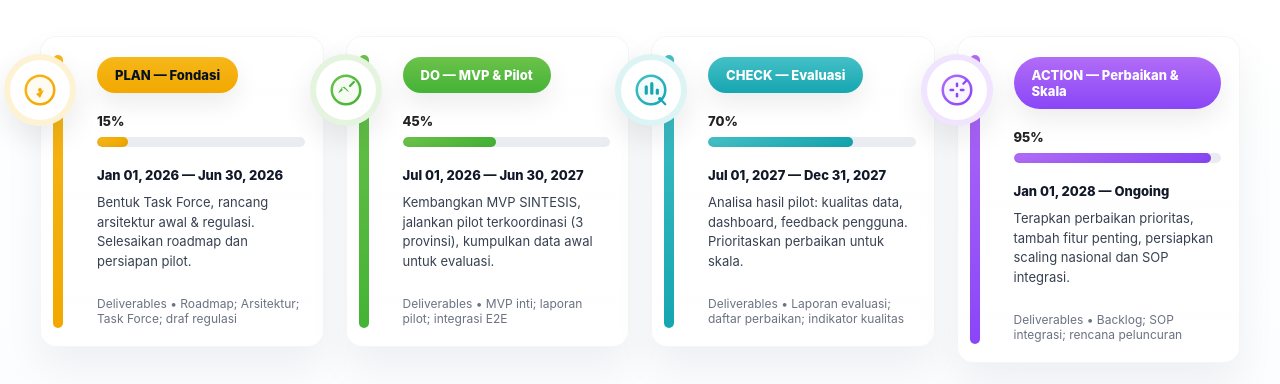
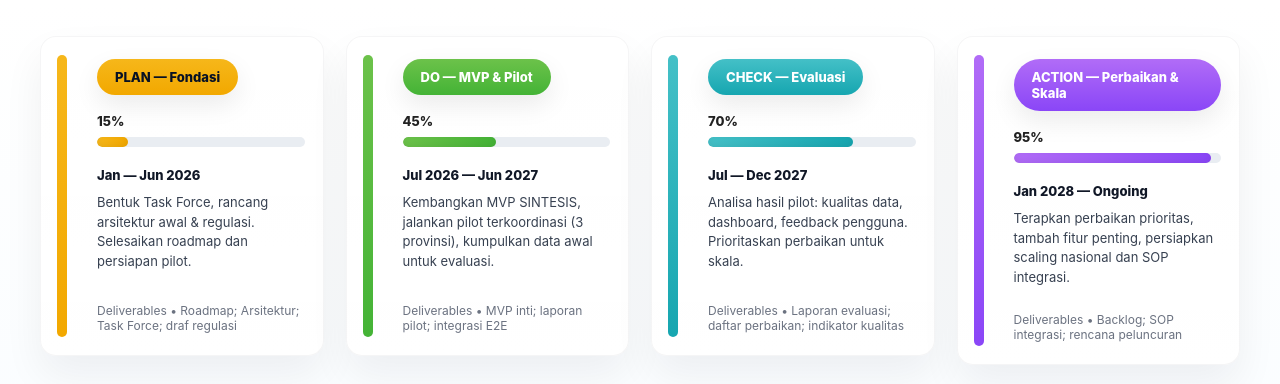
Before and after one commit to welved-z/INFOGRAFIS-ROADMAP-SINTESIS-PDCA, a plain HTML site: page index.html in a window 1280 px wide. Drawn offline with Linux system fonts and the light colour scheme.

Commit message:
Update index.html

```diff
--- a/index.html
+++ b/index.html
@@ -3,7 +3,7 @@
 <head>
   <meta charset="utf-8" />
   <meta name="viewport" content="width=device-width,initial-scale=1" />
-  <title>Cards Only — Timeline SINTESIS</title>
+  <title>Kartu Timeline — SINTESIS (cards only)</title>
   <style>
     :root{
       --w:1200px;
@@ -14,8 +14,9 @@
       --accent-width:10px;
       --card-padding-left:56px;
       --gap:22px;
-      --font: "Inter",system-ui,-apple-system,"Segoe UI",Roboto,Arial;
+      --font: "Inter", system-ui, -apple-system, "Segoe UI", Roboto, Arial;
     }
+
     *{box-sizing:border-box}
     html,body{height:100%}
     body{
@@ -32,7 +33,7 @@
 
     .wrap{ width:var(--w); max-width:100%; }
 
-    /* STAGES: only cards + icons (no top timeline / month labels) */
+    /* STAGES: only cards (no icons, no timeline above) */
     .stages{
       display:grid;
       grid-template-columns:repeat(4,1fr);
@@ -40,51 +41,39 @@
       align-items:start;
     }
 
+    /* each stage wrapper becomes a flex column so cards can stretch equally */
     .stage{
-      position:relative;
+      display:flex;
+      flex-direction:column;
+      align-items:stretch;
     }
 
+    /* card stretches to fill the stage so all cards have the same height */
     .card{
       position:relative;
       background:linear-gradient(180deg, rgba(255,255,255,0.99), rgba(255,255,255,1));
       border-radius:var(--card-radius);
       box-shadow:var(--shadow);
-      padding:20px 18px;
+      padding:22px 18px;
       padding-left: var(--card-padding-left);
-      min-height:260px;
       border:1px solid rgba(12,20,30,0.04);
       display:flex;
       flex-direction:column;
+      height:100%;
+      min-height:320px; /* ensures visible, equal cards on larger screens */
       overflow:visible;
     }
 
-    /* vertical accent bar (inside card, at left edge) */
+    /* vertical colored accent inside card */
     .card::before{
       content:"";
       position:absolute;
-      left:12px;
+      left:16px;
       top:18px;
       bottom:18px;
       width:var(--accent-width);
       border-radius:10px;
       background:#ddd;
-    }
-
-    /* floating icon circle (overlaps left of card) */
-    .icon{
-      position:absolute;
-      left:-36px;
-      top:18px;
-      width:72px;
-      height:72px;
-      border-radius:50%;
-      display:flex;
-      align-items:center;
-      justify-content:center;
-      box-shadow:0 12px 30px rgba(10,20,40,0.09);
-      background:#fff;
-      z-index:5;
-      border:6px solid rgba(255,255,255,0.6);
     }
 
     /* pill title */
@@ -97,10 +86,10 @@
       font-size:13px;
       box-shadow:0 10px 26px rgba(0,0,0,0.08);
       align-self:flex-start;
-      margin-bottom:10px;
+      margin-bottom:12px;
     }
 
-    .progress-wrap{ margin:10px 0 12px; }
+    .progress-wrap{ margin:6px 0 12px; }
     .progress-percent{ font-size:13px;font-weight:800;color:#222;margin-bottom:8px; }
     .progress{ height:10px;background:#e9edf2;border-radius:999px;overflow:hidden; }
     .progress > span{ display:block;height:100%;border-radius:999px; box-shadow:inset 0 -2px 6px rgba(0,0,0,0.06); }
@@ -112,58 +101,36 @@
     /* COLORS / accents */
     .c-yellow .card::before{ background:linear-gradient(180deg,#f6b71a,#f2a800); }
     .c-yellow .pill{ background:linear-gradient(180deg,#f6b71a,#f2a800); color:#071124; }
-    .c-yellow .icon{ border-color: rgba(246,183,26,0.18); background:linear-gradient(180deg,#fff,#fff); }
 
     .c-green .card::before{ background:linear-gradient(180deg,#6cc24a,#44b336); }
     .c-green .pill{ background:linear-gradient(180deg,#6cc24a,#44b336); }
-    .c-green .icon{ border-color: rgba(108,194,74,0.18); }
 
     .c-teal .card::before{ background:linear-gradient(180deg,#44c0c7,#16a6b0); }
     .c-teal .pill{ background:linear-gradient(180deg,#44c0c7,#16a6b0); }
-    .c-teal .icon{ border-color: rgba(68,192,199,0.18); }
 
     .c-purple .card::before{ background:linear-gradient(180deg,#b16cf7,#8a46f7); }
     .c-purple .pill{ background:linear-gradient(180deg,#b16cf7,#8a46f7); }
-    .c-purple .icon{ border-color: rgba(177,108,247,0.18); }
 
-    /* responsive */
+    /* ensure visual parity across breakpoints */
     @media (max-width:1100px){
       .stages{ grid-template-columns:repeat(2,1fr); }
       :root{ --card-padding-left:48px; --accent-width:8px; }
-      .icon{ left:-28px; width:60px; height:60px; }
+      .card{ min-height:300px; padding:18px 14px; }
     }
     @media (max-width:640px){
       .stages{ grid-template-columns:1fr; }
       body{ padding:18px; }
-      .icon{ left:-20px; transform:translateX(0); }
+      .card{ min-height:260px; }
     }
-
-    /* small helper to center inner svg */
-    .icon svg{ width:38px; height:38px; display:block; }
   </style>
 </head>
 <body>
   <div class="wrap">
-    <div class="stages" role="list" aria-label="Timeline SINTESIS (cards only)">
+    <div class="stages" role="list" aria-label="Timeline SINTESIS (kartu saja)">
 
-      <!-- Card 1: PLAN — Fondasi (left-most, smallest %) -->
+      <!-- Card 1: PLAN — Fondasi (mulai Jan 2026, 6 bulan) -->
       <div class="stage c-yellow" role="listitem">
-        <div class="icon" aria-hidden="true">
-          <!-- attractive plan icon: compass with gradient stroke -->
-          <svg viewBox="0 0 24 24" fill="none" xmlns="http://www.w3.org/2000/svg" aria-hidden="true">
-            <defs>
-              <linearGradient id="g1" x1="0" x2="1" y1="0" y2="1">
-                <stop offset="0" stop-color="#f6b71a"/>
-                <stop offset="1" stop-color="#f2a800"/>
-              </linearGradient>
-            </defs>
-            <circle cx="12" cy="12" r="9" stroke="url(#g1)" stroke-width="1.6" fill="rgba(246,183,26,0.06)"/>
-            <path d="M9.5 14.5l5-2.5-2.5 5-2.5-2.5z" fill="#f2a800" opacity="0.95"/>
-            <circle cx="12" cy="12" r="1.2" fill="#f2a800"/>
-          </svg>
-        </div>
-
-        <div class="card" role="article" aria-label="PLAN — Fondasi">
+        <article class="card" aria-label="PLAN — Fondasi">
           <div class="pill">PLAN — Fondasi</div>
 
           <div class="progress-wrap">
@@ -171,33 +138,18 @@
             <div class="progress"><span style="width:15%; background:linear-gradient(90deg,#f6b71a,#f2a800);"></span></div>
           </div>
 
-          <div class="date">Jan 01, 2026 — Jun 30, 2026</div>
+          <div class="date">Jan — Jun 2026</div>
 
           <p class="desc">
             Bentuk Task Force, rancang arsitektur awal & regulasi. Selesaikan roadmap dan persiapan pilot.
           </p>
           <div class="meta">Deliverables • Roadmap; Arsitektur; Task Force; draf regulasi</div>
-        </div>
+        </article>
       </div>
 
-      <!-- Card 2: DO — MVP & Pilot -->
+      <!-- Card 2: DO — MVP & Pilot (12 bulan) -->
       <div class="stage c-green" role="listitem">
-        <div class="icon" aria-hidden="true">
-          <!-- rocket / launch icon -->
-          <svg viewBox="0 0 24 24" fill="none" xmlns="http://www.w3.org/2000/svg" aria-hidden="true">
-            <defs>
-              <linearGradient id="g2" x1="0" x2="1" y1="0" y2="1">
-                <stop offset="0" stop-color="#6cc24a"/>
-                <stop offset="1" stop-color="#44b336"/>
-              </linearGradient>
-            </defs>
-            <circle cx="12" cy="12" r="9" stroke="url(#g2)" stroke-width="1.6" fill="rgba(108,194,74,0.06)"/>
-            <path d="M9 14c-1 1-3 2-3 2s1-2 2-3 2-1 2-1 1 1 2 2 1 1 1 1-1 0-2-1-3-2-3-2z" fill="#44b336" opacity="0.95" transform="translate(1 -2)"/>
-            <path d="M14.5 9.5l2.5-2.5" stroke="#44b336" stroke-width="1.4" stroke-linecap="round"/>
-          </svg>
-        </div>
-
-        <div class="card" role="article" aria-label="DO — MVP & Pilot">
+        <article class="card" aria-label="DO — MVP & Pilot">
           <div class="pill">DO — MVP & Pilot</div>
 
           <div class="progress-wrap">
@@ -205,36 +157,18 @@
             <div class="progress"><span style="width:45%; background:linear-gradient(90deg,#6cc24a,#44b336);"></span></div>
           </div>
 
-          <div class="date">Jul 01, 2026 — Jun 30, 2027</div>
+          <div class="date">Jul 2026 — Jun 2027</div>
 
           <p class="desc">
             Kembangkan MVP SINTESIS, jalankan pilot terkoordinasi (3 provinsi), kumpulkan data awal untuk evaluasi.
           </p>
           <div class="meta">Deliverables • MVP inti; laporan pilot; integrasi E2E</div>
-        </div>
+        </article>
       </div>
 
-      <!-- Card 3: CHECK — Evaluasi -->
+      <!-- Card 3: CHECK — Evaluasi (6 bulan) -->
       <div class="stage c-teal" role="listitem">
-        <div class="icon" aria-hidden="true">
-          <!-- magnifier + chart icon -->
-          <svg viewBox="0 0 24 24" fill="none" xmlns="http://www.w3.org/2000/svg" aria-hidden="true">
-            <defs>
-              <linearGradient id="g3" x1="0" x2="1" y1="0" y2="1">
-                <stop offset="0" stop-color="#44c0c7"/>
-                <stop offset="1" stop-color="#16a6b0"/>
-              </linearGradient>
-            </defs>
-            <circle cx="12" cy="12" r="9" stroke="url(#g3)" stroke-width="1.6" fill="rgba(68,192,199,0.06)"/>
-            <rect x="8" y="9" width="2" height="6" rx="1" fill="#16a6b0"/>
-            <rect x="11.5" y="7" width="2" height="8" rx="1" fill="#16a6b0"/>
-            <rect x="15" y="11" width="2" height="4" rx="1" fill="#16a6b0"/>
-            <circle cx="17.6" cy="17.6" r="1.2" fill="#16a6b0"/>
-            <path d="M19 19l2 2" stroke="#16a6b0" stroke-width="1.4" stroke-linecap="round"/>
-          </svg>
-        </div>
-
-        <div class="card" role="article" aria-label="CHECK — Evaluasi">
+        <article class="card" aria-label="CHECK — Evaluasi">
           <div class="pill">CHECK — Evaluasi</div>
 
           <div class="progress-wrap">
@@ -242,36 +176,18 @@
             <div class="progress"><span style="width:70%; background:linear-gradient(90deg,#44c0c7,#16a6b0);"></span></div>
           </div>
 
-          <div class="date">Jul 01, 2027 — Dec 31, 2027</div>
+          <div class="date">Jul — Dec 2027</div>
 
           <p class="desc">
             Analisa hasil pilot: kualitas data, dashboard, feedback pengguna. Prioritaskan perbaikan untuk skala.
           </p>
           <div class="meta">Deliverables • Laporan evaluasi; daftar perbaikan; indikator kualitas</div>
-        </div>
+        </article>
       </div>
 
-      <!-- Card 4: ACTION — Perbaikan & Skala (right-most, nearest 100%) -->
+      <!-- Card 4: ACTION — Perbaikan & Skala (ongoing) -->
       <div class="stage c-purple" role="listitem">
-        <div class="icon" aria-hidden="true">
-          <!-- gear + arrow icon -->
-          <svg viewBox="0 0 24 24" fill="none" xmlns="http://www.w3.org/2000/svg" aria-hidden="true">
-            <defs>
-              <linearGradient id="g4" x1="0" x2="1" y1="0" y2="1">
-                <stop offset="0" stop-color="#b16cf7"/>
-                <stop offset="1" stop-color="#8a46f7"/>
-              </linearGradient>
-            </defs>
-            <circle cx="12" cy="12" r="9" stroke="url(#g4)" stroke-width="1.6" fill="rgba(177,108,247,0.06)"/>
-            <path d="M12 8v1.5" stroke="#8a46f7" stroke-width="1.6" stroke-linecap="round"/>
-            <path d="M12 14.5v1.5" stroke="#8a46f7" stroke-width="1.6" stroke-linecap="round"/>
-            <path d="M8 12h1.5" stroke="#8a46f7" stroke-width="1.6" stroke-linecap="round"/>
-            <path d="M14.5 12H16" stroke="#8a46f7" stroke-width="1.6" stroke-linecap="round"/>
-            <path d="M16 8l2-2" stroke="#8a46f7" stroke-width="1.4" stroke-linecap="round"/>
-          </svg>
-        </div>
-
-        <div class="card" role="article" aria-label="ACTION — Perbaikan & Skala">
+        <article class="card" aria-label="ACTION — Perbaikan & Skala">
           <div class="pill">ACTION — Perbaikan & Skala</div>
 
           <div class="progress-wrap">
@@ -279,13 +195,13 @@
             <div class="progress"><span style="width:95%; background:linear-gradient(90deg,#b16cf7,#8a46f7);"></span></div>
           </div>
 
-          <div class="date">Jan 01, 2028 — Ongoing</div>
+          <div class="date">Jan 2028 — Ongoing</div>
 
           <p class="desc">
             Terapkan perbaikan prioritas, tambah fitur penting, persiapkan scaling nasional dan SOP integrasi.
           </p>
           <div class="meta">Deliverables • Backlog; SOP integrasi; rencana peluncuran</div>
-        </div>
+        </article>
       </div>
 
     </div>
```
